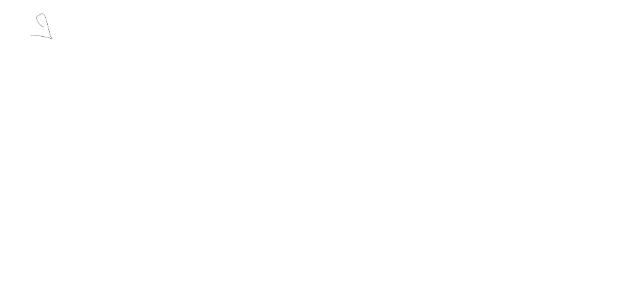
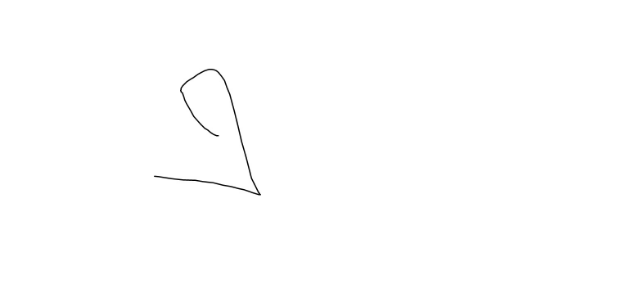
Before and after one commit to sankha555/farewell-2021, a React (Create React App) app: page / in a window 1280 px wide. Shown: the top 300 px of the page, without its empty margins (0-640 px from the left). Built offline with nearby package versions, Linux system fonts and the light colour scheme.

Commit message:
add images

```diff
--- a/src/App.js
+++ b/src/App.js
@@ -1,12 +1,13 @@
 import './App.css';
 import Images from './components/Images/Images';
 import Road from './components/Road/Road';
-import css from './components/Images/Images.css';
+import image_css from './components/Images/Images.css';
+const path = './components/Images/Untitled.jpg';
 
 function App() {
   return (
     <div className="App">
-      <Images css={css}/>
+      <Images css={image_css} path={path}/>
     </div>
   );
 }
--- a/src/components/Images/Images.css
+++ b/src/components/Images/Images.css
@@ -1,3 +1,3 @@
 img {
-  width: 100px;
+  width: 500px;
 }
--- a/src/components/Images/Images.js
+++ b/src/components/Images/Images.js
@@ -6,13 +6,13 @@ import Col from 'react-bootstrap/Col';
 import img from './Untitled.jpg';
 
 
-  const Images = ({css}) => {
+  const Images = ({css,path}) => {
     return (
         <div>
             <Container>
               <Row>
                 <Col>
-                  <Image src={img} rounded />
+                  <Image src={img} roundedCircle style={css} />
                 </Col>
               </Row>
             </Container>
--- a/src/index.js
+++ b/src/index.js
@@ -3,7 +3,7 @@ import ReactDOM from 'react-dom';
 import './index.css';
 import App from './App';
 import reportWebVitals from './reportWebVitals';
-import { ChakraProvider } from "@chakra-ui/react"
+import { ChakraProvider } from "@chakra-ui/react";
 
 ReactDOM.render(
   <ChakraProvider>
```
